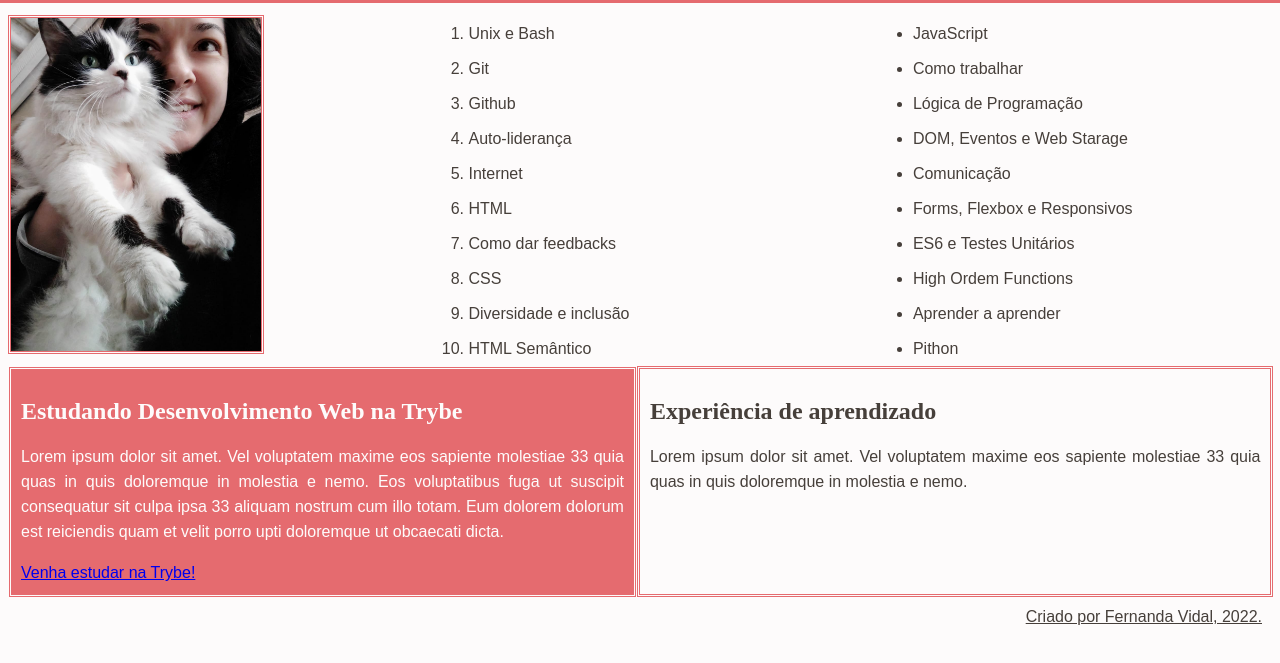
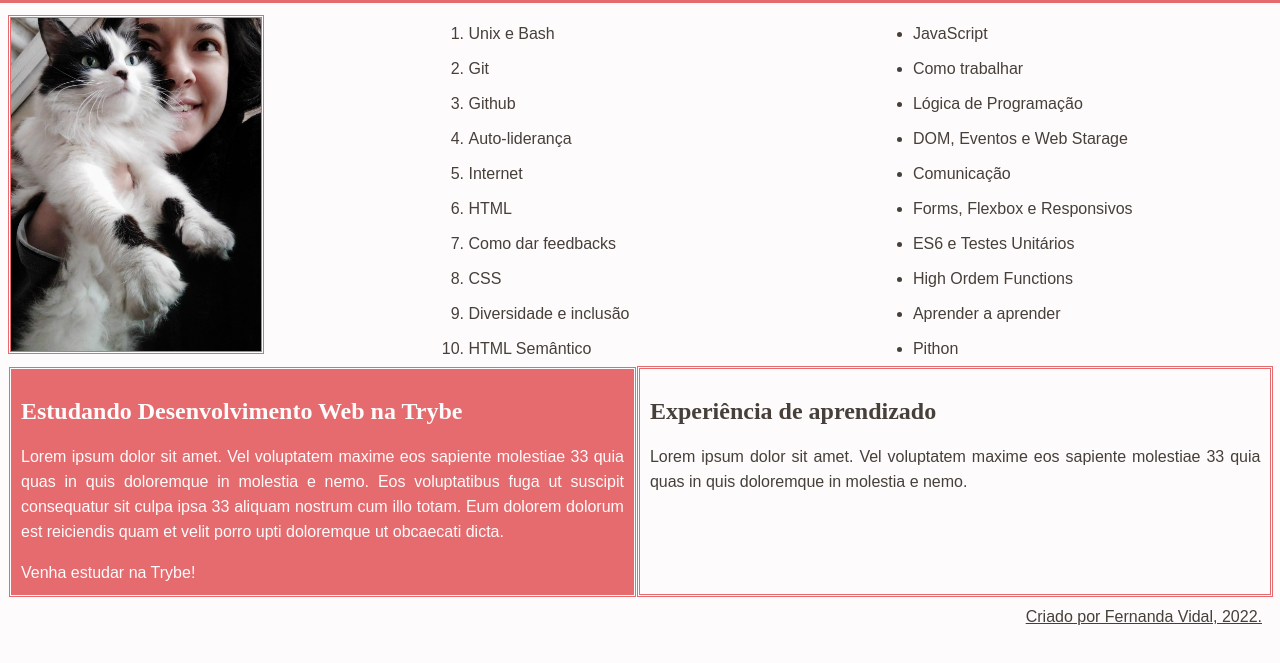
Before and after one commit to Fernanda-Vidal/ProjectTrybe-lessons-learned, a website: page index.html in a window 1280 px wide. Shown: the part 103-766 px from the top of the page. Drawn offline with Linux system fonts and the light colour scheme.

Commit message:
Adiciona hover no a.

```diff
--- a/style.css
+++ b/style.css
@@ -6,6 +6,15 @@ body {
 
 h2 {
     font-family: serif;
+}
+
+a {
+    color: rgb(253, 251, 251);
+    text-decoration: none;
+}
+
+a:hover {
+    font-weight: bold;
 }
 
 #cabecalho {
@@ -36,7 +45,7 @@ h2 {
 nav a {
     text-decoration: none;
     color: rgb(253, 251, 251);
-}
+    }
 
 #minha_foto {
     padding: 50px 50px 50px 50x ;
```
